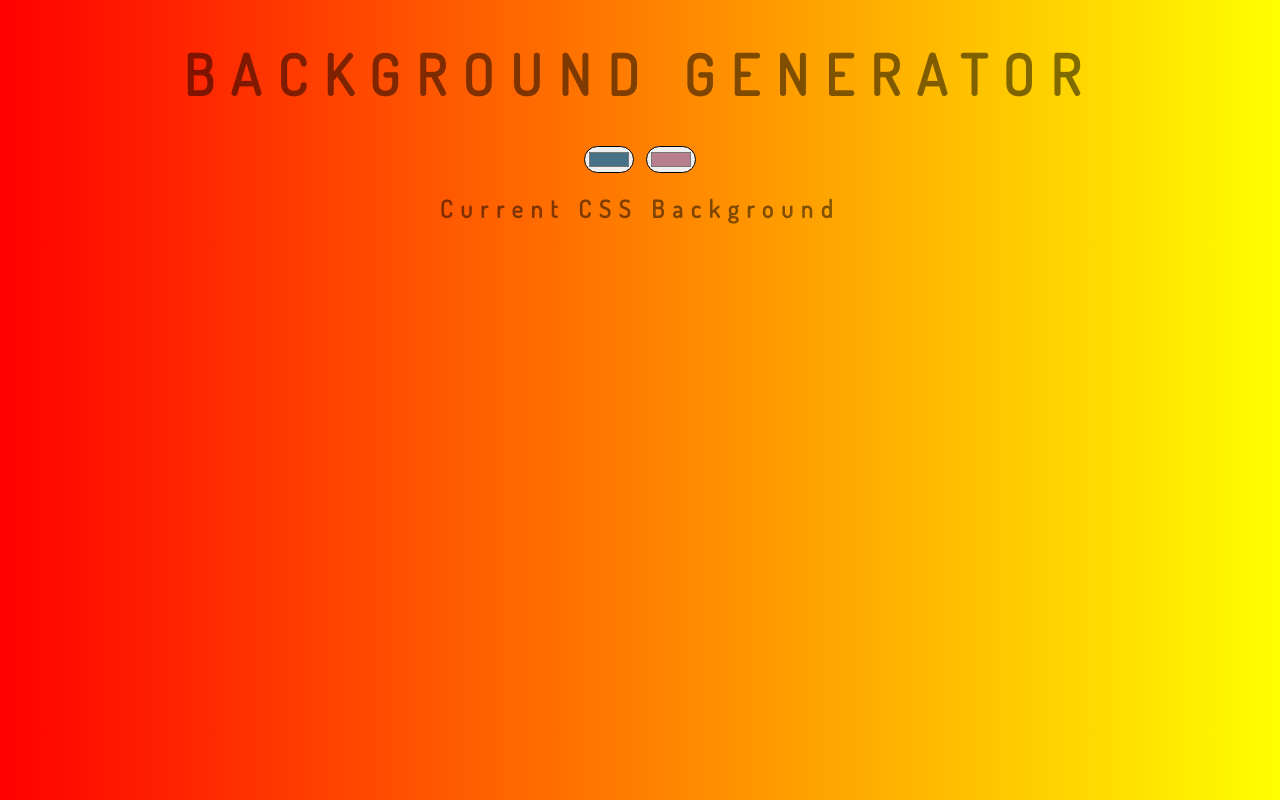
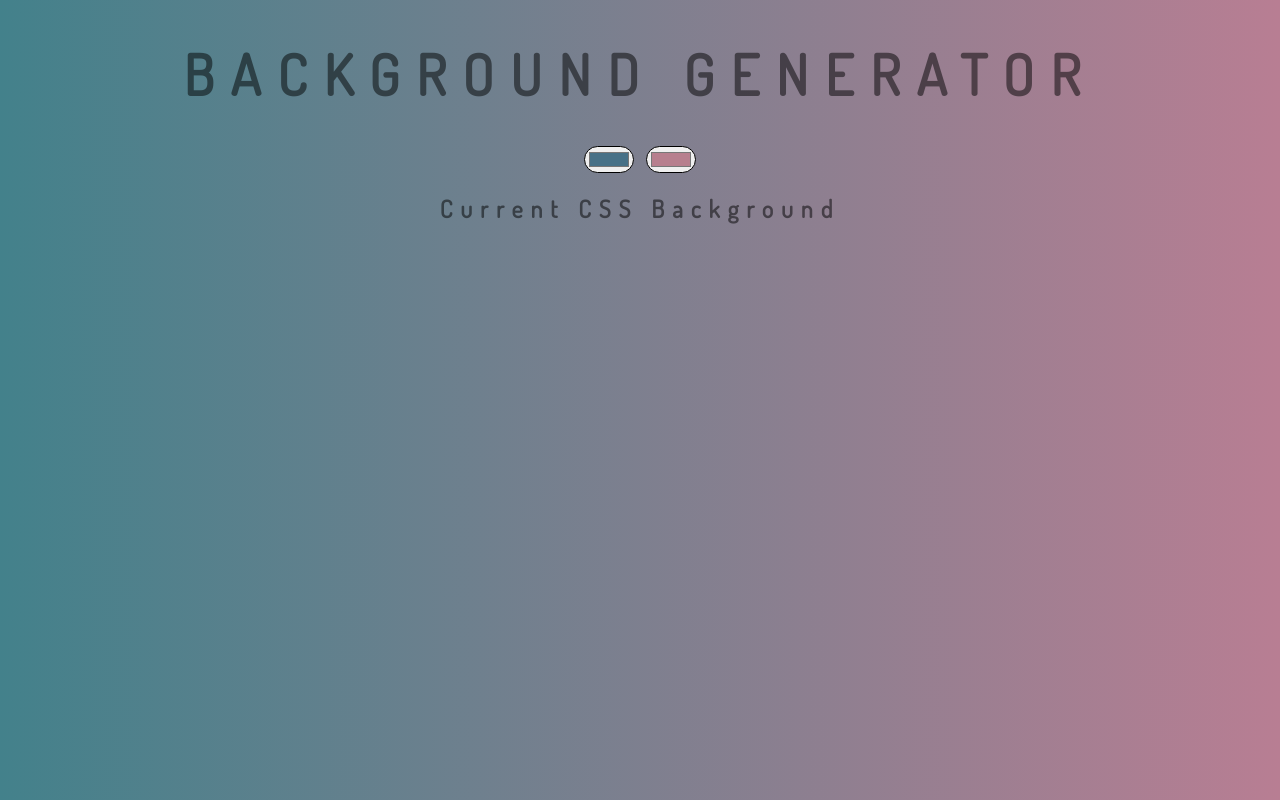
Before and after one commit to kalpeshT101/backgen, a plain HTML site: page index.html in a window 1280 px wide. Drawn offline with nearby package versions, Linux system fonts and the light colour scheme.

Commit message:
Animation

```diff
--- a/cs.css
+++ b/cs.css
@@ -4,7 +4,7 @@ body {
     text-align: center;
     letter-spacing: .5em;
     top: 15%;
-	background: linear-gradient(to right, red , yellow); /* Standard syntax */
+	background: linear-gradient(to right, #43818b , #b87e93); /* Standard syntax */
 }
 
 h1 {
--- a/index.html
+++ b/index.html
@@ -4,12 +4,13 @@
 	<title>Gradient Background</title>
 	<link rel="stylesheet" type="text/css" href="cs.css">
 	<link href="https://fonts.googleapis.com/css?family=Dosis" rel="stylesheet">
+	<link rel="stylesheet" type="text/css" href="https://cdnjs.cloudflare.com/ajax/libs/animate.css/3.5.2/animate.css">
 </head>
 <body id="gradient">
-	<h1>Background Generator</h1>
-	<input class="color1" type="color" name="color1" value="#477187">
-	<input class="color2" type="color" name="color2" value="#B77F8E">
-	<h2>Current CSS Background</h2>
+	<h1 class="animated tada delay-4s">Background Generator</h1>
+	<input class="color1 animated zoomIn" type="color" name="color1" value="#477187">
+	<input class="color2 animated zoomIn" type="color" name="color2" value="#B77F8E">
+	<h2 class="animated fadeIn">Current CSS Background</h2>
 	<h3></h3>
 	<script type="text/javascript" src="jso.js"></script>
 </body>
```
